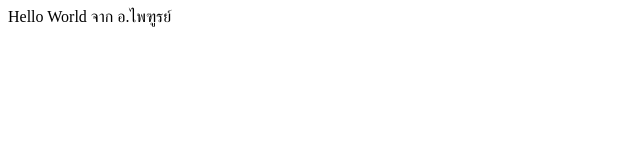
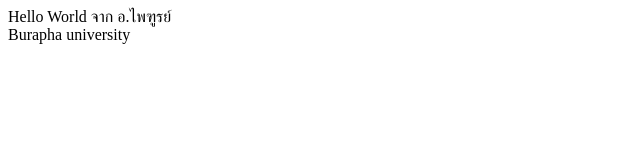
Before and after one commit to phaitoon-sirnil/platform63, a plain HTML site: page index.html in a window 1280 px wide. Shown: the whole page, without its empty margins (0-640 px from the left). Drawn offline with Linux system fonts and the light colour scheme.

Commit message:
Update index.html
add text Burapha university into file.

```diff
--- a/index.html
+++ b/index.html
@@ -6,6 +6,7 @@
     <title>Document</title>
 </head>
 <body>
-    Hello World จาก อ.ไพฑูรย์
+    Hello World จาก อ.ไพฑูรย์ <br>
+    Burapha university
 </body>
 </html>
```
